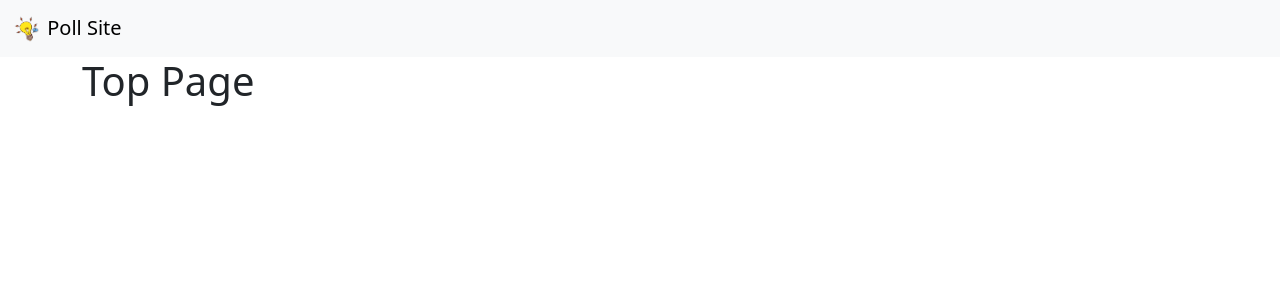
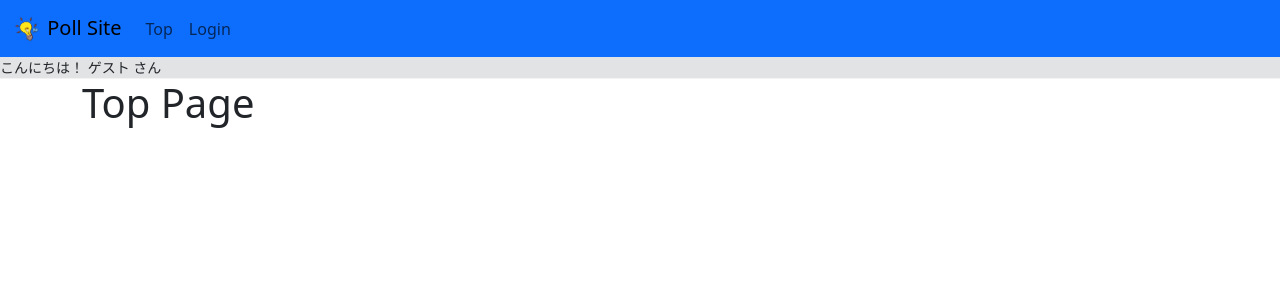
Before and after one commit to Yono1112/Django-tutorial-apps, a Django app: page / in a window 1280 px wide. Shown: the top 300 px of the page. Run offline with Django 5.2, Linux system fonts and the light colour scheme; some libraries are stand-ins or nearby versions.

Commit message:
login in /login and display Top and Login in navigation bar

```diff
--- a/Django_tutorial_poll_site/Django_tutorial_poll_site/settings.py
+++ b/Django_tutorial_poll_site/Django_tutorial_poll_site/settings.py
@@ -144,3 +144,6 @@ DEFAULT_AUTO_FIELD = 'django.db.models.BigAutoField'
 INTERNAL_IPS = [
     "127.0.0.1",
 ]
+
+LOGIN_URL = 'user_auth:login'  # ログインのURLの設定
+LOGIN_REDIRECT_URL = 'user_auth:top'  # ログインが完了した後に遷移するURL
--- a/Django_tutorial_poll_site/templates/common/header.html
+++ b/Django_tutorial_poll_site/templates/common/header.html
@@ -10,15 +10,32 @@
 </head>
 <body>
     <header style="align-items: center;">
-        <nav class="navbar bg-body-tertiary bg-primary">
+        <nav class="navbar navbar-expand-lg bg-primary">
             <div class="container-fluid">
-            <a class="navbar-brand" href="/">
-                <img src="{% static 'images/background.png' %}" alt="Logo" width="30" height="30" class="d-inline-block align-text-top">
-                Poll Site
-            </a>
+                <a class="navbar-brand" href="/">
+                    <img src="{% static 'images/background.png' %}" alt="Logo" width="30" height="30" class="d-inline-block align-text-top">
+                    Poll Site
+                </a>
+                <div class="collapse navbar-collapse" id="navbarNav">
+                    <ul class="navbar-nav">
+                        <li class="nav-item">
+                            <a class="nav-link" href="{% url 'user_auth:top'%}">Top</a>
+                        </li>
+                        <li class="nav-item">
+                            <a class="nav-link" href="{% url 'user_auth:login'%}">Login</a>
+                        </li>
+                    </ul>
+                </div>
             </div>
         </nav>
     </header>
+    <div class="pl-4 small" style="background-color: #e2e3e5 ; border-bottom: solid 1px #f3f3f3;">
+        {% if not user.is_authenticated %}
+            こんにちは！ ゲスト さん
+        {% else %}
+            こんにちは！ {{ user.username }} さん
+        {% endif %}
+    </div>
     {% block content %}{% endblock content %}
 </body>
 </html>
--- a/Django_tutorial_poll_site/user_auth/urls.py
+++ b/Django_tutorial_poll_site/user_auth/urls.py
@@ -2,8 +2,9 @@ from django.urls import path
 from . import views
 
 
-app_name = 'account'
+app_name = 'user_auth'
 
 urlpatterns = [
     path('', views.TopView.as_view(), name='top'),
+    path('login/', views.Login.as_view(), name='login'),
 ]
--- a/Django_tutorial_poll_site/user_auth/views.py
+++ b/Django_tutorial_poll_site/user_auth/views.py
@@ -1,5 +1,13 @@
 from django.views import generic
+from django.contrib.auth.views import LoginView
+
+from .forms import LoginForm
 
 
 class TopView(generic.TemplateView):
     template_name = 'user_auth/top.html'
+
+
+class Login(LoginView):
+    form_class = LoginForm
+    template_name = 'user_auth/login.html'
```
Also changed, not shown: Django_tutorial_poll_site/user_auth/forms.py (added, +15 -0 lines), Django_tutorial_poll_site/user_auth/templates/user_auth/login.html (added, +29 -0 lines).
